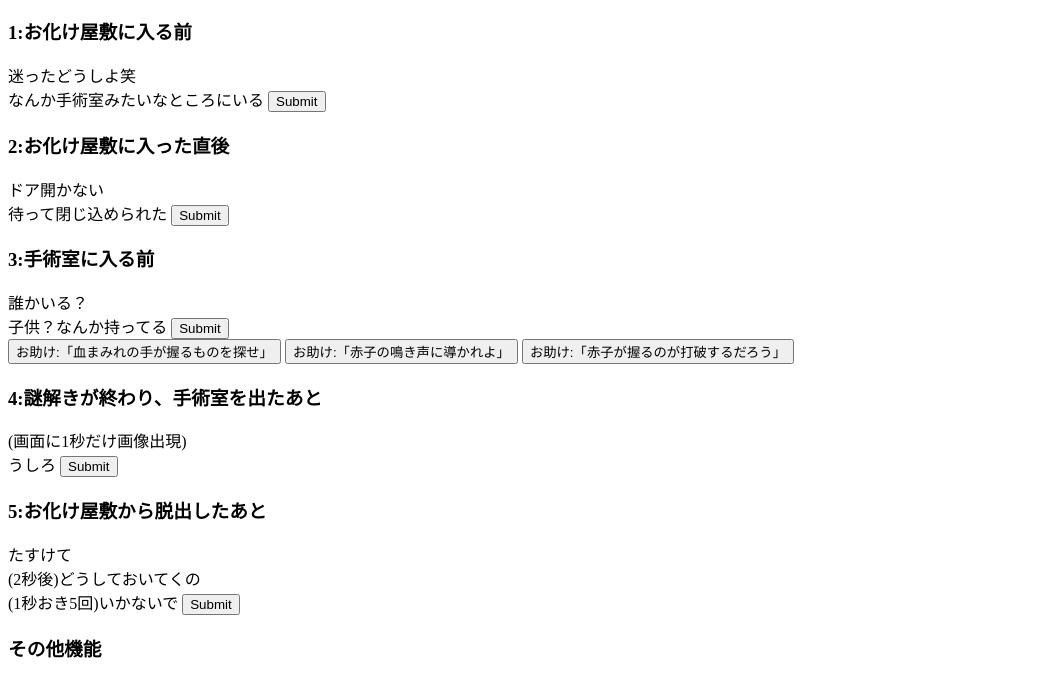
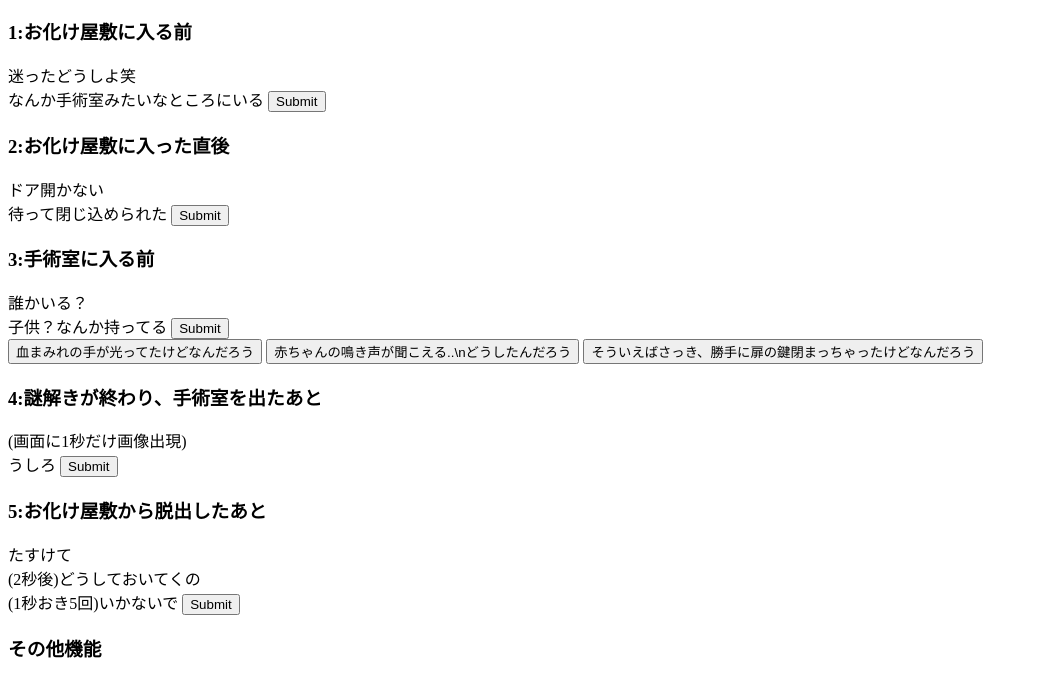
Before and after one commit to Moomink/gionsai_5j_server, a website: page src/index.html in a window 1280 px wide. Shown: the part 113-789 px from the top of the page, without its empty margins (0-1038 px from the left). Drawn offline with nearby package versions, Linux system fonts and the light colour scheme; no server answers.

Commit message:
fix support

```diff
--- a/src/index.html
+++ b/src/index.html
@@ -27,9 +27,9 @@
   <input class="sendChat point3 consoleButton" id="sendPoint3" type="submit" onclick="disabled = true;" />
 
   <div>
-    <input class ="sendSupport" id="sendSupport3_1" type="submit" onclick="disable = true;" value = "お助け:「血まみれの手が握るものを探せ」"/>
-    <input class ="sendSupport" id="sendSupport3_2" type="submit" onclick="disable = true;" value = "お助け:「赤子の鳴き声に導かれよ」"/>
-    <input class ="sendSupport" id="sendSupport3_3" type="submit" onclick="disable = true;" value = "お助け:「赤子が握るのが打破するだろう」"/>
+    <input class ="sendSupport" id="sendSupport3_1" type="submit" onclick="disable = true;" value = "血まみれの手が光ってたけどなんだろう"/>
+    <input class ="sendSupport" id="sendSupport3_2" type="submit" onclick="disable = true;" value = "赤ちゃんの鳴き声が聞こえる..\nどうしたんだろう"/>
+    <input class ="sendSupport" id="sendSupport3_3" type="submit" onclick="disable = true;" value = "そういえばさっき、勝手に扉の鍵閉まっちゃったけどなんだろう"/>
 
   <h3>4:謎解きが終わり、手術室を出たあと</h3>
   (画面に1秒だけ画像出現)<br>
```
